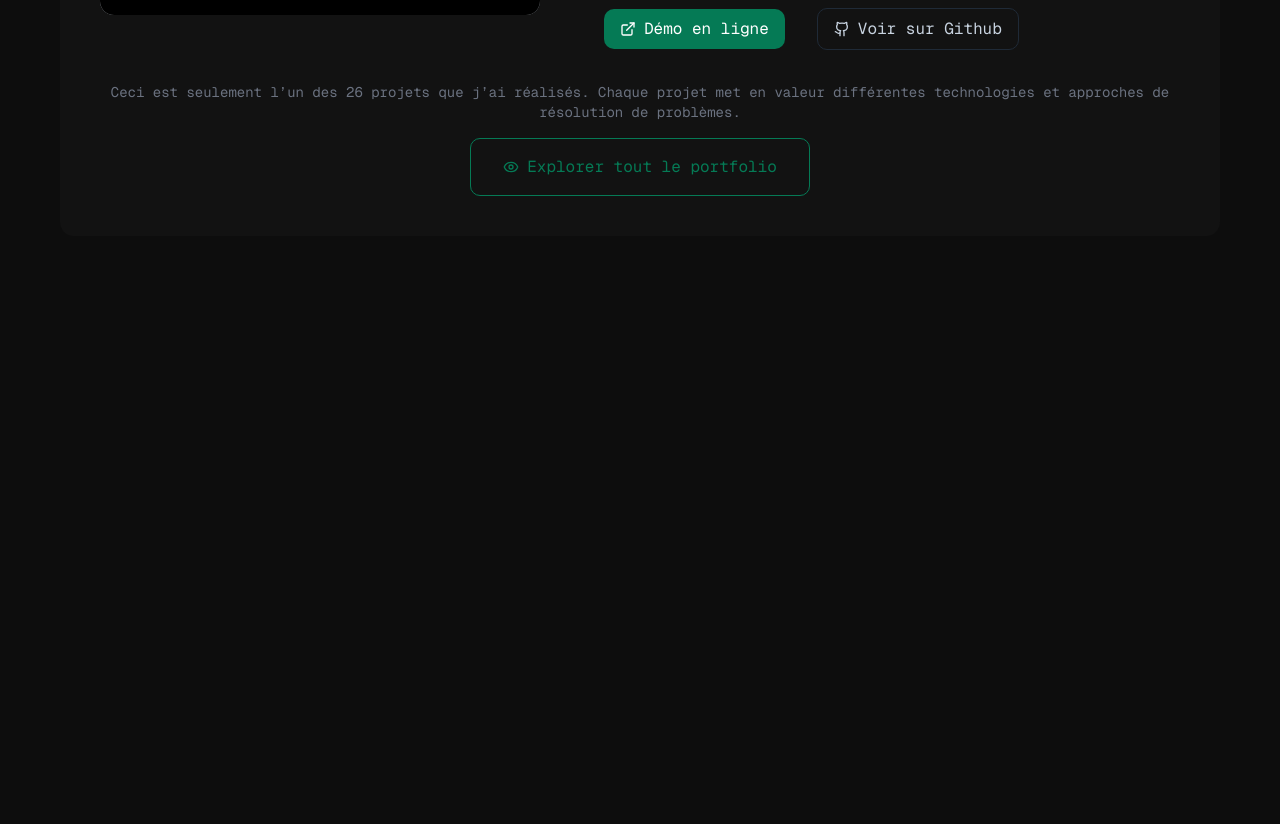
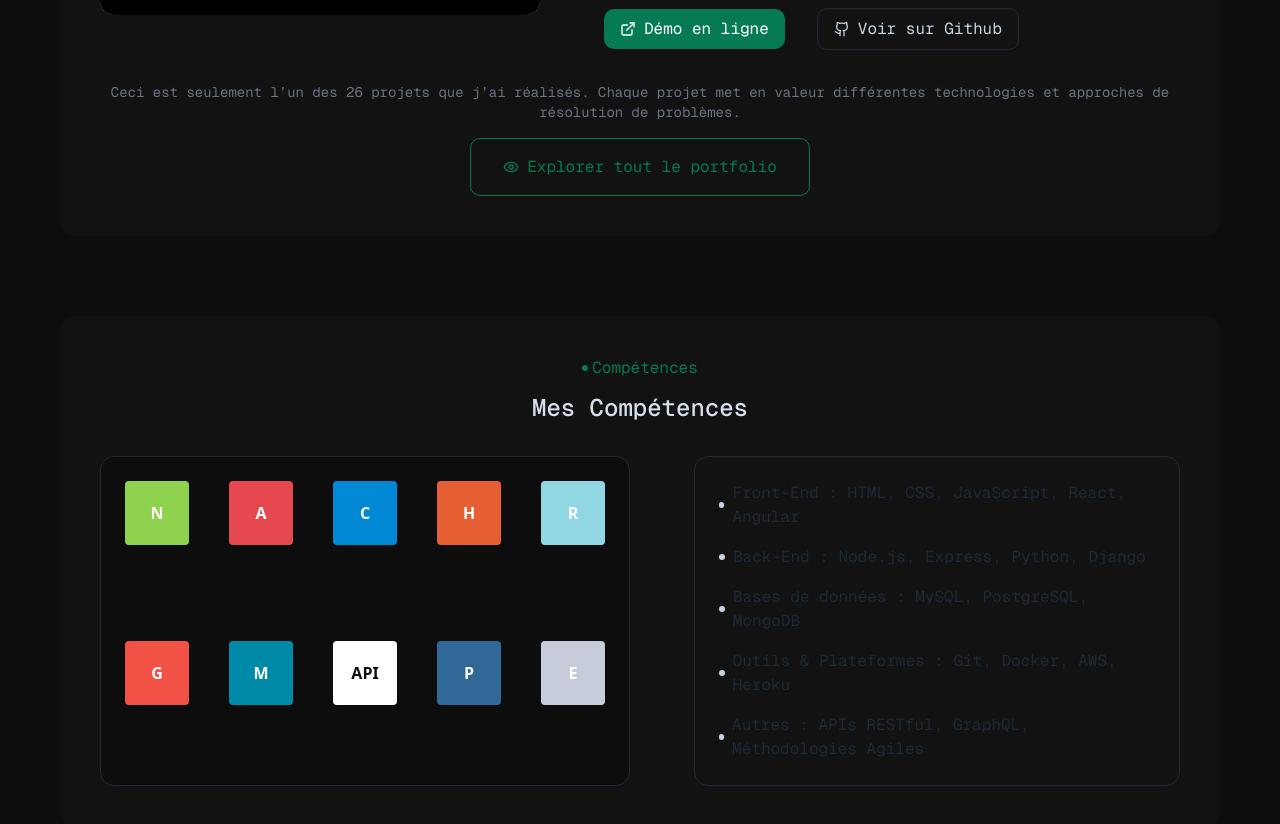
Before and after one commit to DaimaMuhiya/portfolio-daima, a Next.js app: page / in a window 1280 px wide. Shown: the part 3977-4801 px from the top of the page. Before the commit the page ends 4373 px from the top, so only its background shows below. Built offline with nearby package versions, Linux system fonts and the light colour scheme; grey boxes are pictures that could not be loaded.

Commit message:
feat(skills-section): add a skills section
Adds a new section to display skills with icons and categories.

```diff
--- a/src/app/page.tsx
+++ b/src/app/page.tsx
@@ -10,6 +10,7 @@ import ServicesSection from "@/components/services-section";
 import ExperienceSection from "@/components/experience-section";
 import EducationResearchSection from "@/components/education-research-section";
 import ProjectsSection from "@/components/projects-section";
+import SkillsSection from "@/components/skills-section";
 
 export default function App() {
   const [formData, setFormData] = useState({
@@ -142,6 +143,7 @@ CONTACT:
           onViewProject={handleViewProject}
           onViewAllProjects={handleViewAllProjects}
         />
+        <SkillsSection />
       </main>
     </div>
   );
--- /dev/null
+++ b/src/components/skills-section.tsx
@@ -0,0 +1,64 @@
+const skillIcons = [
+  { name: "Node.js", color: "#8ED24D", letter: "N" },
+  { name: "Angular", color: "#E5484E", letter: "A" },
+  { name: "CSS", color: "#0289D6", letter: "C" },
+  { name: "HTML", color: "#E55F33", letter: "H" },
+  { name: "React", color: "#91D7E3", letter: "R" },
+  { name: "Git", color: "#F25146", letter: "G" },
+  { name: "MySQL", color: "#008AA9", letter: "M" },
+  { name: "API", color: "#FFFFFF", letter: "API" },
+  { name: "Python", color: "#306998", letter: "P" },
+  { name: "Express", color: "#C7CCDB", letter: "E" },
+];
+
+const skillCategories = [
+  "Front-End : HTML, CSS, JavaScript, React, Angular",
+  "Back-End : Node.js, Express, Python, Django",
+  "Bases de données : MySQL, PostgreSQL, MongoDB",
+  "Outils & Plateformes : Git, Docker, AWS, Heroku",
+  "Autres : APIs RESTful, GraphQL, Méthodologies Agiles",
+];
+
+export default function SkillsSection() {
+  return (
+    <section className="max-w-[1200px] mx-auto px-5 mb-20">
+      <div className="bg-[#121212] rounded-xl p-10">
+        <div className="text-center mb-8">
+          <div className="flex items-center justify-center gap-1 mb-3">
+            <div className="w-[6px] h-[6px] bg-[#057A55] rounded-full"></div>
+            <span className="text-[#057A55] font-mono">Compétences</span>
+          </div>
+          <h2 className="text-2xl font-medium text-[#D7DFEE] font-mono">
+            Mes Compétences
+          </h2>
+        </div>
+        <div className="flex flex-col lg:flex-row gap-16">
+          <div className="bg-[#0D0D0D] border border-[#1F2A37] rounded-xl p-6 grid grid-cols-2 md:grid-cols-5 gap-10">
+            {skillIcons.map((skill, index) => (
+              <div
+                key={index}
+                className="w-16 h-16 rounded flex items-center justify-center font-bold"
+                style={{
+                  backgroundColor: skill.color,
+                  color: skill.color === "#FFFFFF" ? "#0D0D0D" : "white",
+                }}
+              >
+                {skill.letter}
+              </div>
+            ))}
+          </div>
+          <div className="flex-1 border border-[#1F2A37] rounded-xl p-6">
+            <div className="space-y-4">
+              {skillCategories.map((skill, index) => (
+                <div key={index} className="flex items-center gap-2">
+                  <div className="w-[6px] h-[6px] bg-[#C8D3E0] rounded-full"></div>
+                  <span className="text-[#1F2A37] font-mono">{skill}</span>
+                </div>
+              ))}
+            </div>
+          </div>
+        </div>
+      </div>
+    </section>
+  );
+}
```
